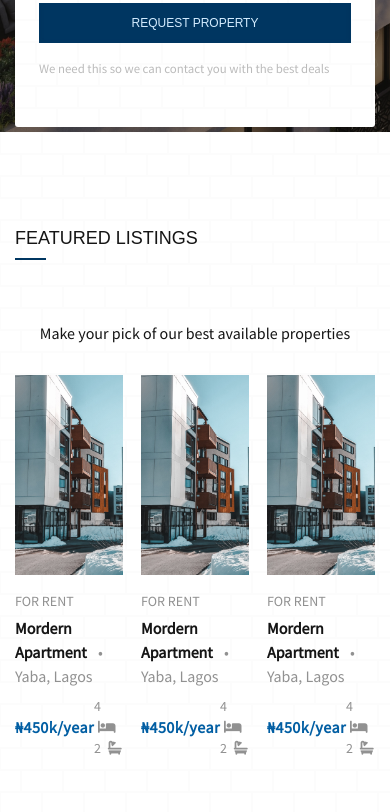
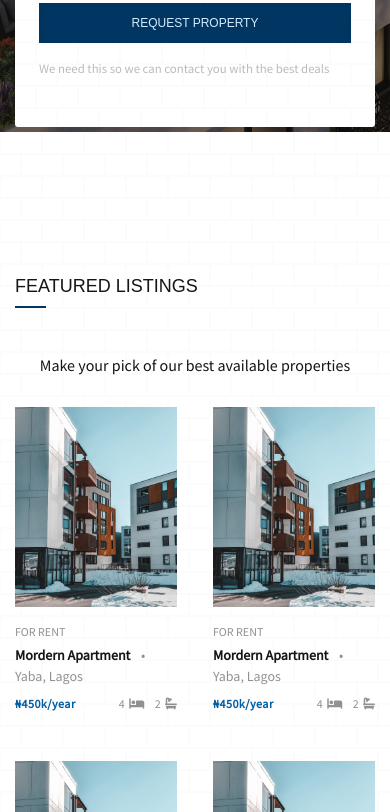
Before and after one commit to ocephraim/primus, a plain HTML site: page index.html in a window 390 px wide. Shown: the part 712-1524 px from the top of the page. Drawn offline with nearby package versions, Linux system fonts and the light colour scheme; a web font is replaced by a local one.

Commit message:
tablet optimization

```diff
--- a/css/main.css
+++ b/css/main.css
@@ -320,6 +320,30 @@ i {
         height: 200px;
     }
 }
+@media (max-width: 767px) {
+    .listings {
+        padding: 144px 0 64px;
+    }
+    .title {
+        margin-bottom: 48px;
+    }
+    .properties {
+        grid-template-columns: 45% 45%;
+        grid-gap: 48px 10%;
+    }
+    .facilities, .price, .type {
+        font-size: 12px;
+    }
+    .name, .address {
+        font-size: 14px;
+    }
+    .bed {
+        margin-right: 8px;
+    }
+    i {
+        margin-left: 2px;
+    }
+}
 
 /* products styles */
 .products {
@@ -379,7 +403,7 @@ ul a:hover {
 
 @media (max-width: 998px) {
     .products {
-        padding: 72px 0
+        padding: 72px 0;
     }
     .products h3 {
         font-size: 18px;
@@ -396,6 +420,15 @@ ul a:hover {
     }
     ul li {
         margin-bottom: 12px;
+    }
+}
+@media (max-width: 767px) {
+    .productsContent {
+        grid-template-columns: 80%;
+        justify-content: left;
+    }
+    .prdtType {
+        margin-bottom: 16px;
     }
 }
 
```
